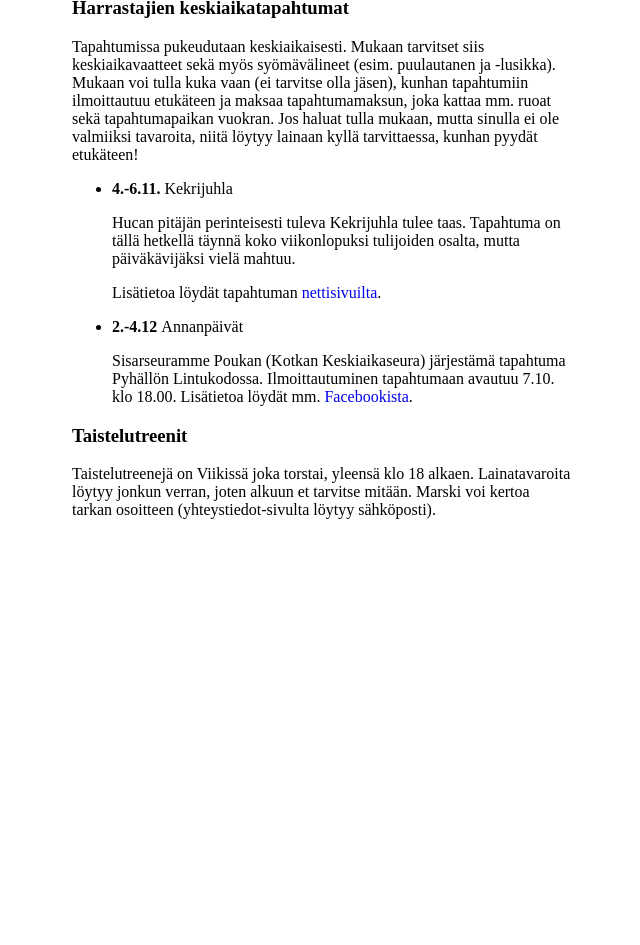
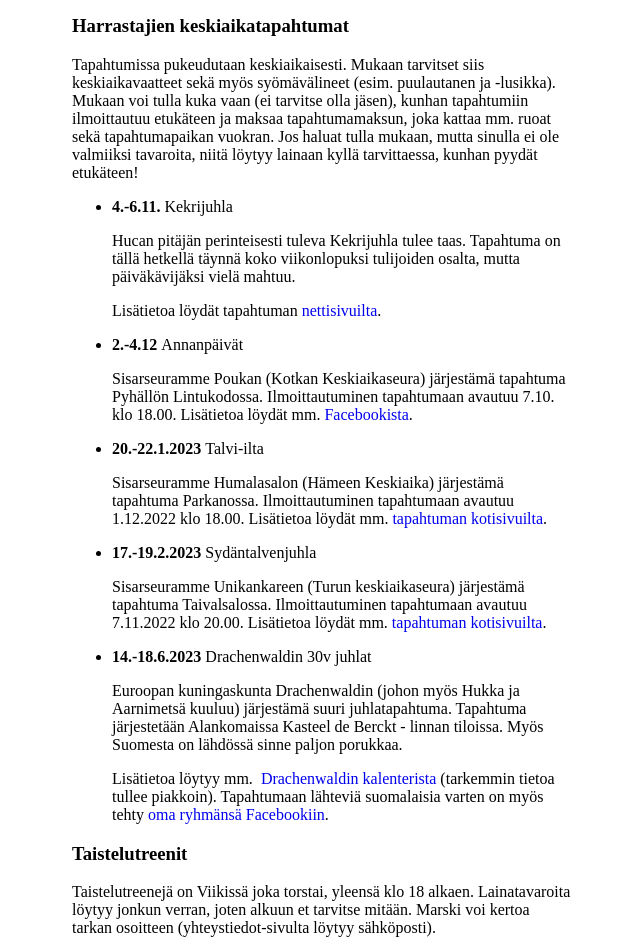
Before and after one commit to tuomokar/hukka-website, a Gatsby site: page /calendar in a window 1280 px wide. Shown: the part 1405-2350 px from the top of the page, without its empty margins (318-958 px from the left). Before the commit the page ends 1932 px from the top, so only its background shows below. Built offline with nearby package versions, Linux system fonts and the light colour scheme; Gatsby itself is replaced by a stand-in of ours.

Commit message:
Cancel archery for today and add information on some upcoming events

```diff
--- a/src/pages/calendar.tsx
+++ b/src/pages/calendar.tsx
@@ -1,12 +1,12 @@
 import styled from '@emotion/styled';
 import { HeadFC, Script } from 'gatsby';
-import React, { FC, ReactElement } from 'react';
+import React, { FC, ReactElement, ReactNode } from 'react';
 import { ExternalLink } from '../components/external-link';
 import { Layout } from '../components/layout'
 
 type SundayActivity = {
   date: string;
-  title: string;
+  title: ReactNode;
   additionalDescription?: string | ReactElement;
   noMeeting?: boolean;
 }
@@ -23,7 +23,7 @@ const sundayActivities: SundayActivity[] = [
   { date: '9.10.', title: 'Helmikirjonta: alkeet', },
   {
     date: '16.10.',
-    title: 'Jousiammuntaa sekä kasvivärjäys',
+    title: <>Kasvivärjäys <s>sekä jousiammuntaa</s> (jousiammunta peruttu sairaustapauksen takia)</>,
     additionalDescription: (
       <>
         <p>Kasvivärjäys on jatkoa keväällä pidetylle värjäystyöpajalle, mutta vielä ehdit mukaan!</p>
@@ -93,6 +93,61 @@ const events: Event[] = [
             Sisarseuramme Poukan (Kotkan Keskiaikaseura) järjestämä tapahtuma Pyhällön Lintukodossa. Ilmoittautuminen tapahtumaan
             avautuu 7.10. klo 18.00.
             Lisätietoa löydät mm. <ExternalLink href='https://www.facebook.com/groups/149121295016/posts/10159011887470017/'>Facebookista</ExternalLink>.
+          </span>
+        </p>
+      </>
+    )
+  },
+  {
+    date: '20.-22.1.2023',
+    title: 'Talvi-ilta',
+    description: (
+      <>
+        <p>
+          <span>
+            Sisarseuramme Humalasalon (Hämeen Keskiaika) järjestämä tapahtuma Parkanossa. Ilmoittautuminen tapahtumaan
+            avautuu 1.12.2022 klo 18.00.
+            Lisätietoa löydät mm. <ExternalLink href='http://www.talvi-ilta.humalasalo.net/'>tapahtuman kotisivuilta</ExternalLink>.
+          </span>
+        </p>
+      </>
+    )
+  },
+  {
+    date: '17.-19.2.2023',
+    title: 'Sydäntalvenjuhla',
+    description: (
+      <>
+        <p>
+          <span>
+            Sisarseuramme Unikankareen (Turun keskiaikaseura) järjestämä tapahtuma Taivalsalossa. Ilmoittautuminen tapahtumaan
+            avautuu 7.11.2022 klo 20.00.
+            Lisätietoa löydät mm. <ExternalLink href='https://keskiaikaseuraunikankare.fi/sydantalvenjuhla2023'>tapahtuman kotisivuilta</ExternalLink>.
+          </span>
+        </p>
+      </>
+    )
+  },
+  {
+    date: '14.-18.6.2023',
+    title: 'Drachenwaldin 30v juhlat',
+    description: (
+      <>
+        <p>
+          <span>
+            Euroopan kuningaskunta Drachenwaldin (johon myös Hukka ja Aarnimetsä kuuluu) järjestämä suuri juhlatapahtuma.
+            Tapahtuma järjestetään Alankomaissa Kasteel de Berckt - linnan tiloissa. Myös Suomesta on lähdössä sinne paljon porukkaa.
+          </span>
+        </p>
+        <p>
+          <span>
+            Lisätietoa löytyy mm. &nbsp;
+            <ExternalLink href='https://drachenwald.sca.org/events/calendar/#/polderslot/2023-06-14/drachenwald-s-30th-year-anniversary-celebration-and-coronation'>
+              Drachenwaldin kalenterista
+            </ExternalLink>
+            &nbsp;(tarkemmin tietoa tullee piakkoin).
+            Tapahtumaan lähteviä suomalaisia varten on myös tehty <ExternalLink href='https://www.facebook.com/groups/dw30matkalaiset/'>
+            oma ryhmänsä Facebookiin</ExternalLink>.
           </span>
         </p>
       </>
```
